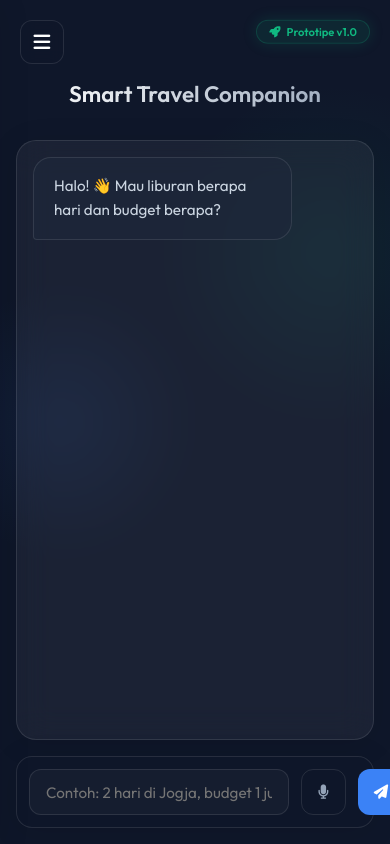
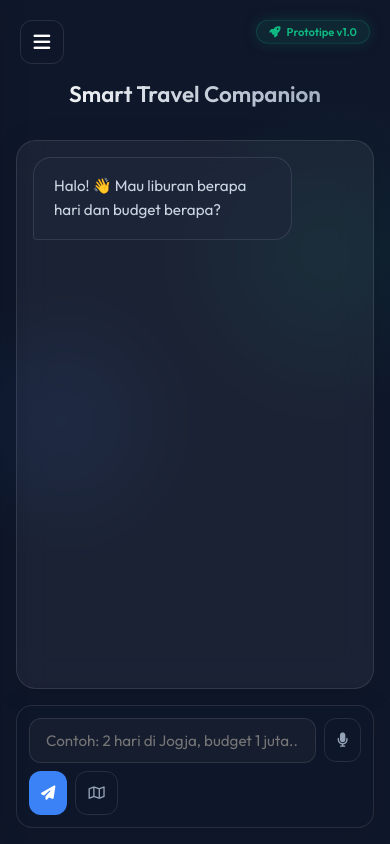
Before and after one commit to Wilzxm/jogjatravelerai, a Next.js app in the folder ai-travel/: page / in a window 390 px wide. Built offline with nearby package versions, Linux system fonts and the light colour scheme.

Commit message:
update fitur

```diff
--- a/ai-travel/app/globals.css
+++ b/ai-travel/app/globals.css
@@ -169,6 +169,7 @@ body {
   height: 100vh;
   /* Fallback */
   height: 100dvh;
+  padding-bottom: env(safe-area-inset-bottom);
 }
 
 /* Floating Badge */
@@ -214,6 +215,8 @@ body {
 /* CHAT AREA */
 .chat-container {
   flex: 1;
+  min-height: 0;
+  /* Important for nested flex scrolling */
   border-radius: 20px;
   padding: 24px;
   overflow-y: auto;
@@ -323,6 +326,7 @@ body {
   border-radius: 12px;
   border: none;
   cursor: pointer;
+  cursor: pointer;
   font-family: inherit;
   font-weight: 600;
   font-size: 0.9rem;
@@ -331,8 +335,10 @@ body {
   justify-content: center;
   gap: 8px;
   transition: all 0.2s ease;
-  height: 46px;
-  /* Match input height roughly */
+  height: 44px;
+  /* Reduced slightly for mobile fit */
+  flex-shrink: 0;
+  white-space: nowrap;
 }
 
 .btn-primary {
@@ -518,6 +524,9 @@ body {
 
   .input-area {
     padding: 12px;
+    flex-wrap: wrap;
+    /* Allow wrapping on very small screens if needed, though hidden on mobile */
+    gap: 8px;
   }
 
   .btn span {
@@ -525,7 +534,8 @@ body {
   }
 
   .btn {
-    padding: 0 16px;
+    padding: 0 12px;
+    flex: 0 0 auto;
   }
 
   /* Hide desktop-only elements inside mobile menu if necessary */
```
